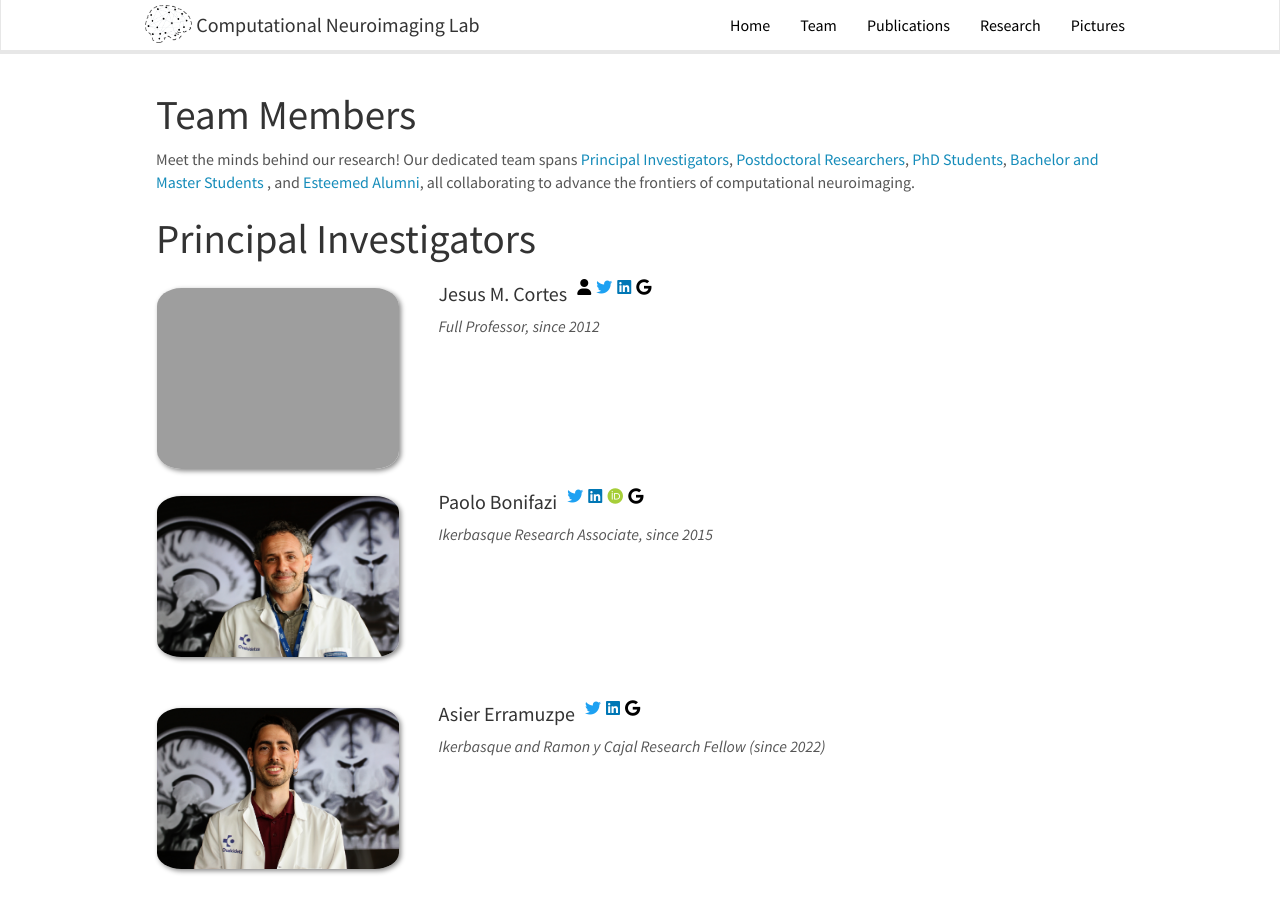
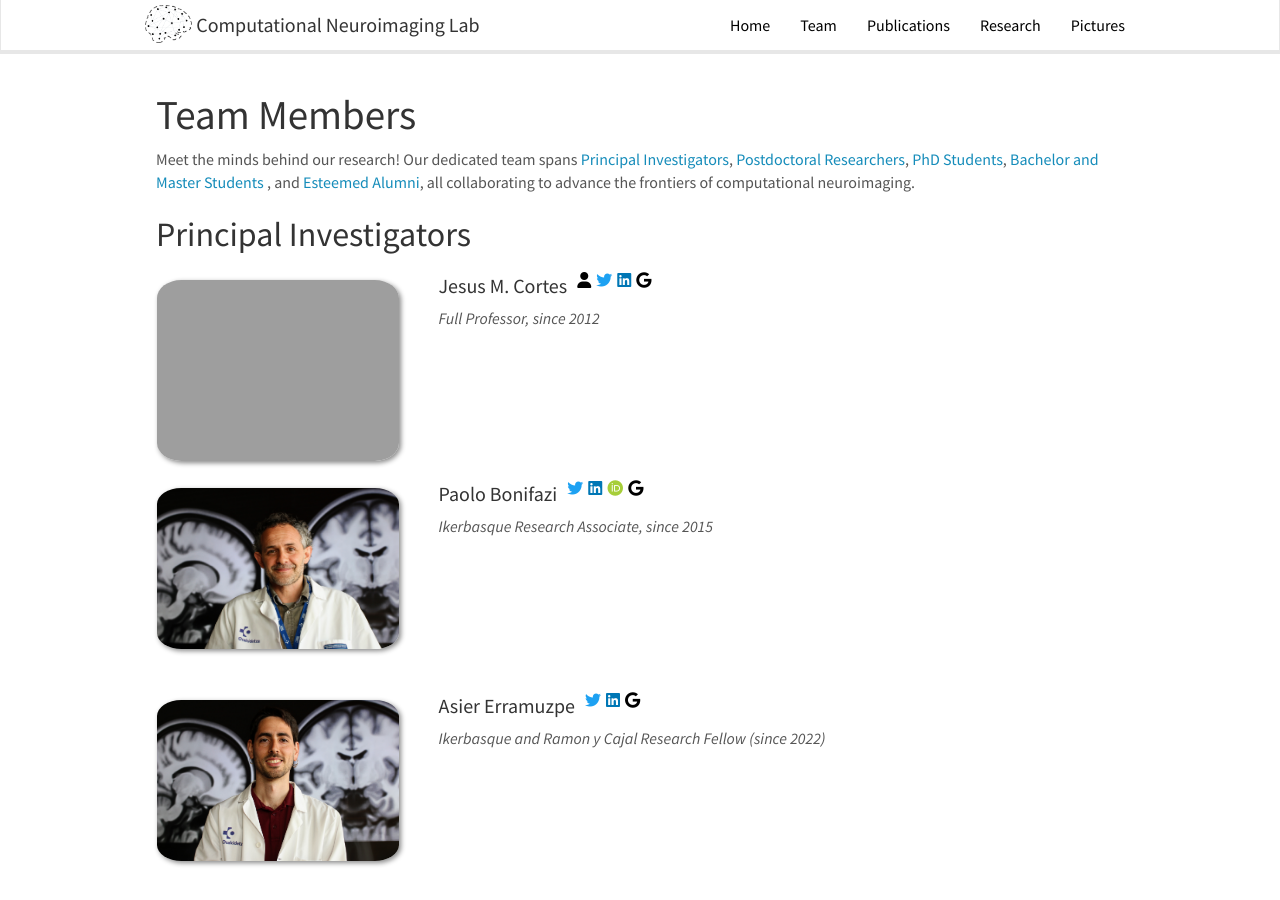
Before and after one commit to itellaetxe/compneurobilbao_website, a Jekyll site: the page built from _pages/team.md, in a window 1280 px wide and 900 px high. Built offline with Jekyll 4.4.1, drawn with Linux system fonts in a browser that asks for light colours; nearby versions of some CDN libraries.

```diff
--- a/_pages/team.md
+++ b/_pages/team.md
@@ -20,7 +20,7 @@ Meet the minds behind our research!
 Our dedicated team spans [Principal Investigators](#principal-investigators), [Postdoctoral Researchers](#postdocs), [PhD Students](#phd-students), [Bachelor and Master Students](#bachelor-and-master-students) , and [Esteemed Alumni](#alumni), all collaborating to advance the frontiers of computational neuroimaging.
 
 
-# Principal Investigators
+## Principal Investigators
 {% assign number_printed = 0 %}
 {% for member in site.data.pi %}
 
@@ -133,7 +133,7 @@ Our dedicated team spans [Principal Investigators](#principal-investigators), [P
 <!-- ... Further content ... -->
 
 
-# Postdocs
+## Postdocs
 {% assign number_printed = 0 %}
 {% for member in site.data.postdoc %}
 
@@ -246,7 +246,7 @@ Our dedicated team spans [Principal Investigators](#principal-investigators), [P
 <!-- ... Further content ... -->
 
 
-# PhD Students
+## PhD Students
 {% assign number_printed = 0 %}
 {% for member in site.data.phd %}
 
@@ -359,7 +359,7 @@ Our dedicated team spans [Principal Investigators](#principal-investigators), [P
 <!-- ... Further content ... -->
 
 
-# Bachelor and Master Students
+## Bachelor and Master Students
 
 {% assign number_printed = 0 %}
 {% for member in site.data.bachelor_master %}
@@ -473,7 +473,7 @@ Our dedicated team spans [Principal Investigators](#principal-investigators), [P
 <!-- ... Further content ... -->
 
 
-# Alumni
+## Alumni
 {% assign number_printed = 0 %}
 {% for member in site.data.previous_members %}
 
```
